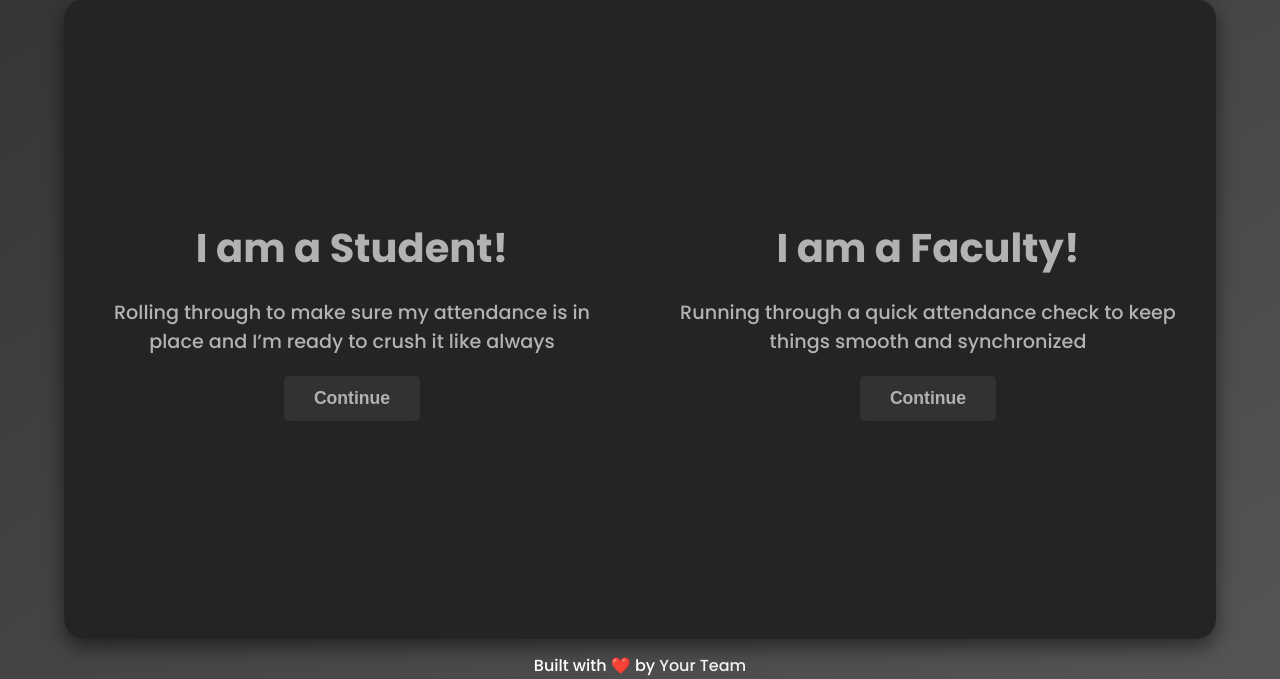
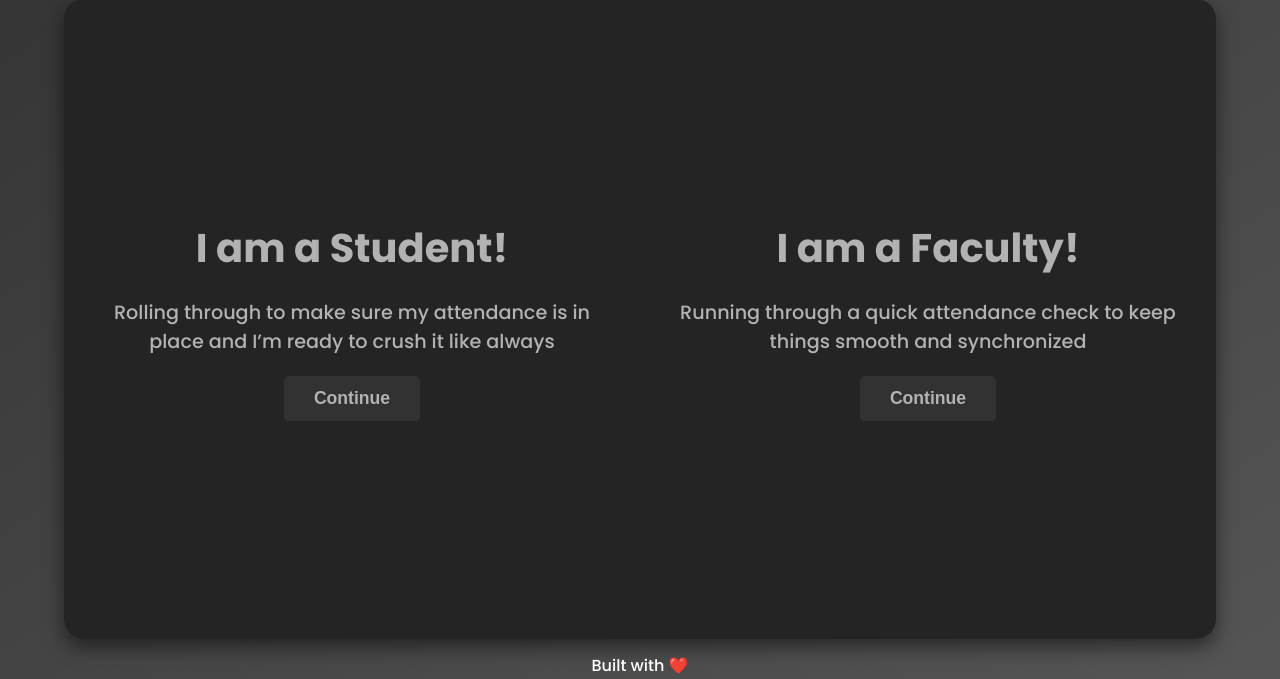
Before and after one commit to Virochana27/Present_Sir-Attendance_System, a Flask app: page / in a window 1280 px wide. Shown: the part 121-800 px from the top of the page. Run offline with Flask 3, Linux system fonts and the light colour scheme.

Commit message:
Update home.html

```diff
--- a/templates/home.html
+++ b/templates/home.html
@@ -224,7 +224,7 @@
 
     <!-- Footer -->
     <footer>
-        Built with ❤️ by <a href="#">Your Team</a>
+        Built with ❤️
     </footer>
 </body>
 <script>
```
